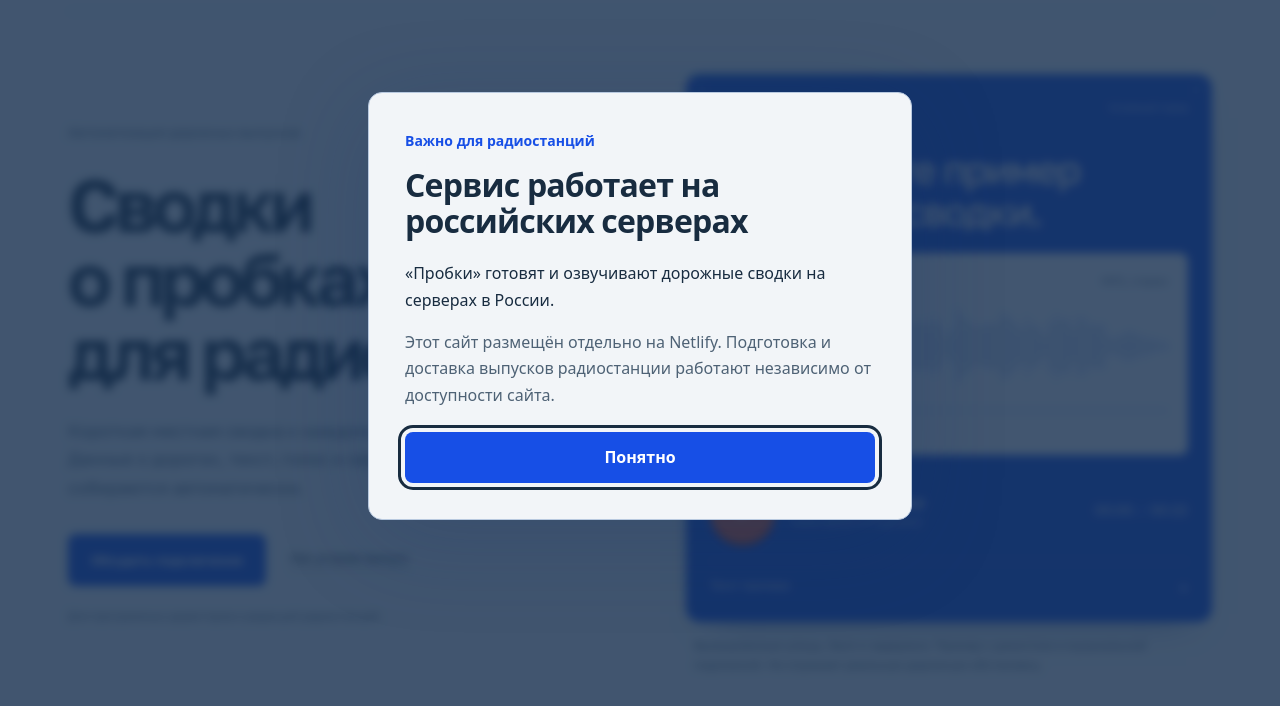
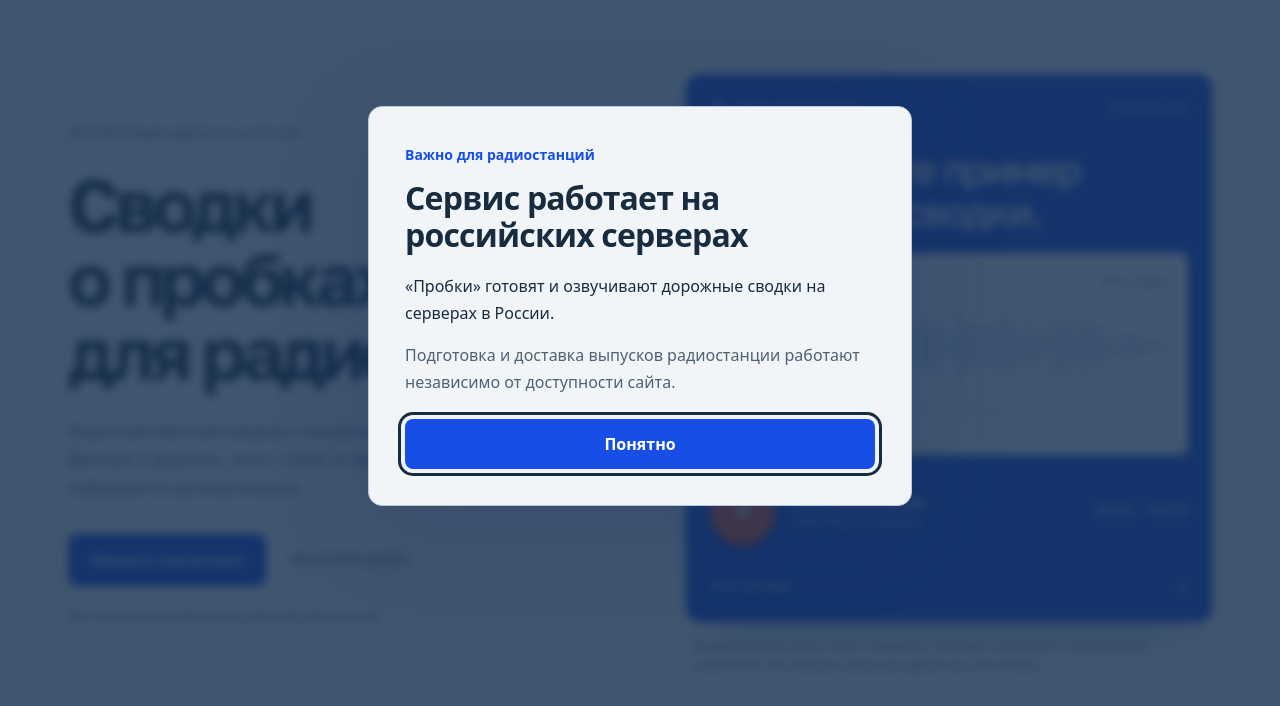
Before and after one commit to probki-program/probki-auto, a plain HTML site: page index.html in a window 1280 px wide. Shown: the part 94-800 px from the top of the page. Drawn offline with Linux system fonts and the light colour scheme.

Commit message:
Remove Netlify sentence from service hosting notice

```diff
--- a/index.html
+++ b/index.html
@@ -332,7 +332,7 @@ dialog.addEventListener('click',e=>{if(e.target===dialog){const r=dialog.getBoun
   <h2 id="hostingNoticeTitle">Сервис работает на российских серверах</h2>
   <div id="hostingNoticeDescription">
     <p>«Пробки» готовят и озвучивают дорожные сводки на серверах в России.</p>
-    <p>Этот сайт размещён отдельно на Netlify. Подготовка и доставка выпусков радиостанции работают независимо от доступности сайта.</p>
+    <p>Подготовка и доставка выпусков радиостанции работают независимо от доступности сайта.</p>
   </div>
   <form method="dialog">
     <button type="submit" autofocus>Понятно</button>
```
